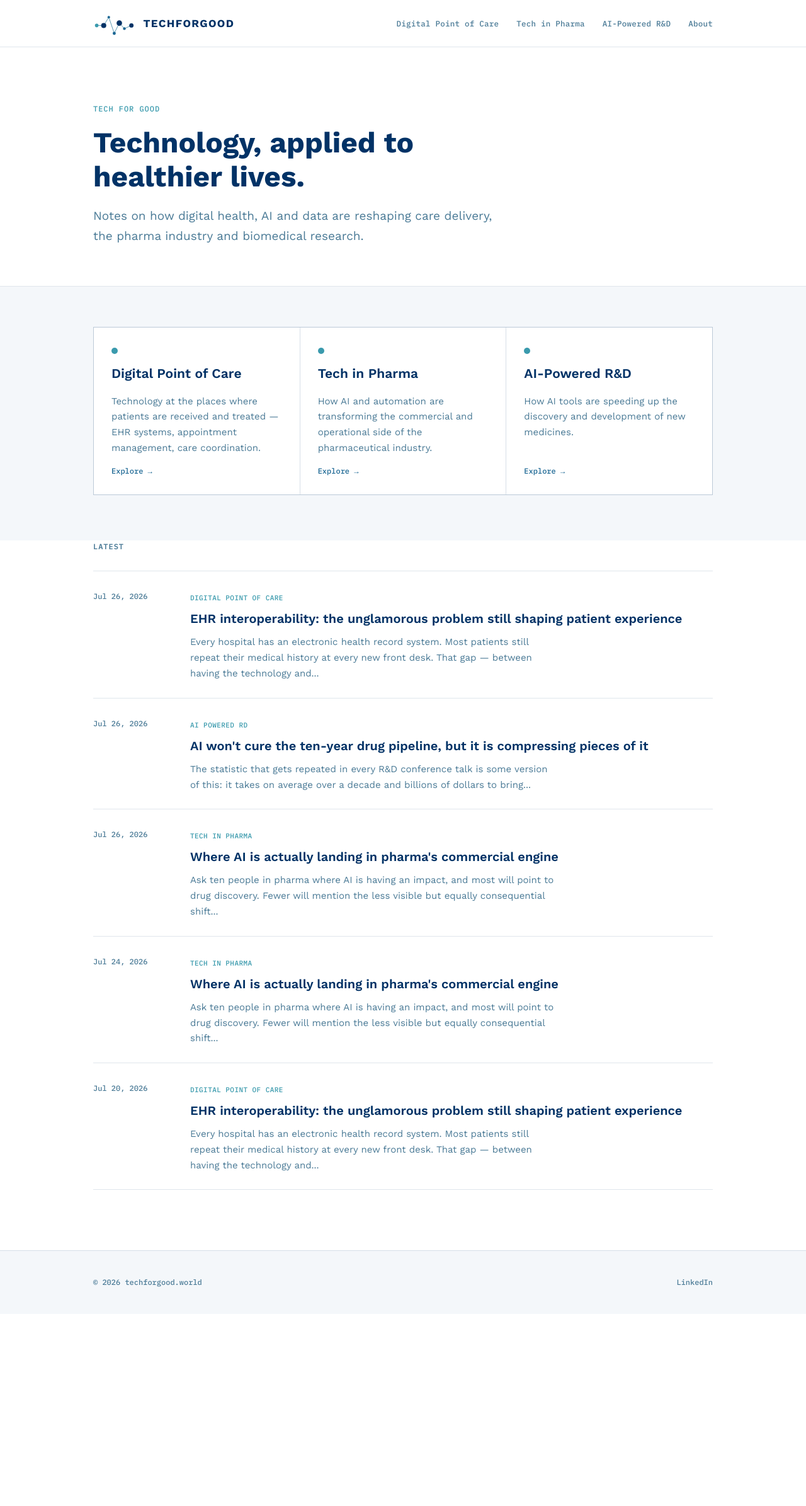
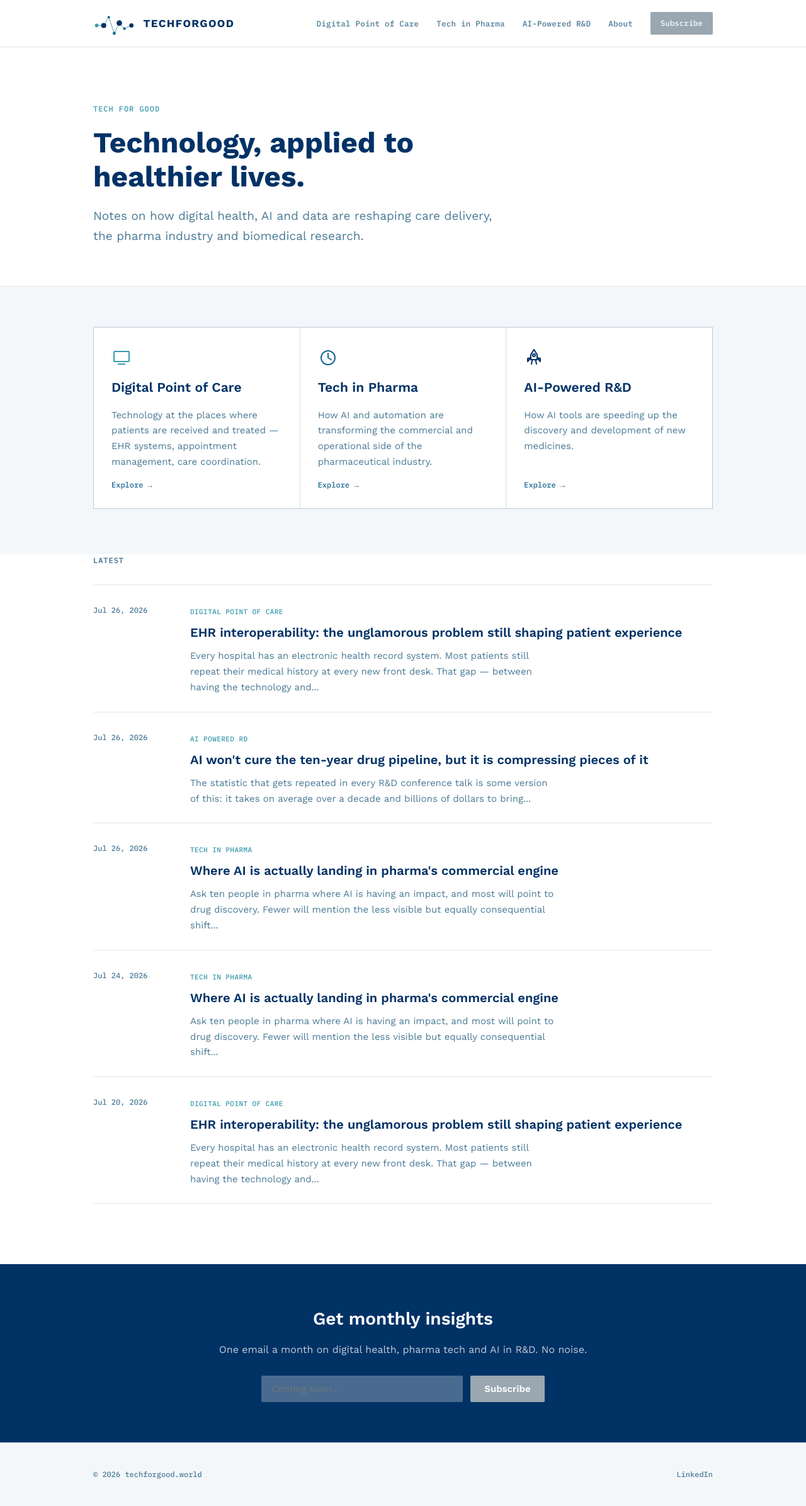
Before and after one commit to nelgrim123-cmyk/techforgood.world, a Jekyll site: the page built from index.md, in a window 1280 px wide. Shown: the whole page at 63% size. Built offline with Jekyll 4.4.1, drawn with Linux system fonts in a browser that asks for light colours; before the commit the page ends 2086 px from its top, so only the background shows below that.

Commit message:
Add files via upload

```diff
--- a/_includes/header.html
+++ b/_includes/header.html
@@ -4,11 +4,14 @@
       <img src="{{ '/assets/images/logo-mark.svg' | relative_url }}" alt="Tech for Good">
       <span>Techforgood</span>
     </a>
+    <div class="nav-group">
       <nav class="main-nav">
         <a href="{{ '/digital-point-of-care/' | relative_url }}">Digital Point of Care</a>
         <a href="{{ '/tech-in-pharma/' | relative_url }}">Tech in Pharma</a>
         <a href="{{ '/ai-powered-rd/' | relative_url }}">AI-Powered R&amp;D</a>
         <a href="{{ '/about/' | relative_url }}">About</a>
       </nav>
+      <span class="subscribe-btn" aria-disabled="true">Subscribe</span>
+    </div>
   </div>
 </header>
--- a/_layouts/home.html
+++ b/_layouts/home.html
@@ -13,19 +13,19 @@ layout: default
   <div class="wrap">
     <div class="pillar-grid">
       <a class="pillar-card" href="{{ '/digital-point-of-care/' | relative_url }}">
-        <span class="pillar-node"></span>
+        <svg class="pillar-icon" style="color:var(--teal)" viewBox="0 0 32 32" fill="none"><rect x="4" y="6" width="24" height="16" rx="1" stroke="currentColor" stroke-width="2"></rect><line x1="10" y1="26" x2="22" y2="26" stroke="currentColor" stroke-width="2"></line></svg>
         <h3>Digital Point of Care</h3>
         <p>Technology at the places where patients are received and treated — EHR systems, appointment management, care coordination.</p>
         <span class="go">Explore &rarr;</span>
       </a>
       <a class="pillar-card" href="{{ '/tech-in-pharma/' | relative_url }}">
-        <span class="pillar-node"></span>
+        <svg class="pillar-icon" style="color:var(--mid)" viewBox="0 0 32 32" fill="none"><circle cx="16" cy="16" r="11" stroke="currentColor" stroke-width="2"></circle><path d="M16 9v7l5 3" stroke="currentColor" stroke-width="2" fill="none" stroke-linecap="round"></path></svg>
         <h3>Tech in Pharma</h3>
         <p>How AI and automation are transforming the commercial and operational side of the pharmaceutical industry.</p>
         <span class="go">Explore &rarr;</span>
       </a>
       <a class="pillar-card" href="{{ '/ai-powered-rd/' | relative_url }}">
-        <span class="pillar-node"></span>
+        <svg class="pillar-icon" style="color:var(--navy)" viewBox="0 0 32 32" fill="none"><path d="M16 3 L21 11 V19 H11 V11 Z" stroke="currentColor" stroke-width="2" stroke-linejoin="round"></path><circle cx="16" cy="12" r="2" stroke="currentColor" stroke-width="2"></circle><path d="M11 16 L6 22 V17 Z" stroke="currentColor" stroke-width="2" stroke-linejoin="round"></path><path d="M21 16 L26 22 V17 Z" stroke="currentColor" stroke-width="2" stroke-linejoin="round"></path><path d="M13.5 19 L12 26 M18.5 19 L20 26" stroke="currentColor" stroke-width="2" stroke-linecap="round"></path></svg>
         <h3>AI-Powered R&amp;D</h3>
         <p>How AI tools are speeding up the discovery and development of new medicines.</p>
         <span class="go">Explore &rarr;</span>
@@ -51,3 +51,14 @@ layout: default
     </div>
   </div>
 </section>
+
+<section class="newsletter">
+  <div class="wrap">
+    <h2>Get monthly insights</h2>
+    <p>One email a month on digital health, pharma tech and AI in R&amp;D. No noise.</p>
+    <div class="newsletter-form">
+      <input type="email" placeholder="Coming soon…" disabled>
+      <button disabled>Subscribe</button>
+    </div>
+  </div>
+</section>
--- a/assets/css/main.css
+++ b/assets/css/main.css
@@ -69,6 +69,20 @@ a:hover { text-decoration: underline; }
   letter-spacing: 0.08em;
   text-transform: uppercase;
   color: var(--navy);
+}
+
+.nav-group { display: flex; align-items: center; gap: 28px; }
+
+.subscribe-btn {
+  font-family: var(--font-mono);
+  font-size: 12px;
+  color: #fff;
+  background: #9aa7b0;
+  padding: 8px 16px;
+  border-radius: 2px;
+  cursor: not-allowed;
+  letter-spacing: 0.02em;
+  white-space: nowrap;
 }
 
 .main-nav { display: flex; gap: 28px; }
@@ -154,6 +168,43 @@ a:hover { text-decoration: underline; }
   height: 10px;
   border-radius: 50%;
   background: var(--teal);
+}
+
+.pillar-icon { width: 32px; height: 32px; }
+
+.newsletter { background: var(--navy); padding: 64px 0; text-align: center; }
+.newsletter h2 {
+  font-family: var(--font-body);
+  font-weight: 600;
+  font-size: 28px;
+  color: #fff;
+  margin: 0 0 12px;
+}
+.newsletter p { color: rgba(255,255,255,0.75); font-size: 16px; margin: 0 0 28px; }
+.newsletter-form { display: flex; gap: 12px; justify-content: center; flex-wrap: wrap; }
+.newsletter-form input {
+  flex: 1;
+  max-width: 320px;
+  padding: 12px 16px;
+  border: none;
+  border-radius: 2px;
+  font-family: var(--font-body);
+  font-size: 15px;
+}
+.newsletter-form button {
+  background: #9aa7b0;
+  color: #fff;
+  border: none;
+  font-weight: 600;
+  font-size: 15px;
+  padding: 12px 22px;
+  border-radius: 2px;
+  cursor: not-allowed;
+  font-family: var(--font-body);
+}
+
+@media (max-width: 760px) {
+  .site-header .wrap .nav-group { flex-direction: column; align-items: flex-start; gap: 12px; }
 }
 
 .pillar-card h3 {
```
Lines whose indentation alone changed are shown as unchanged.
